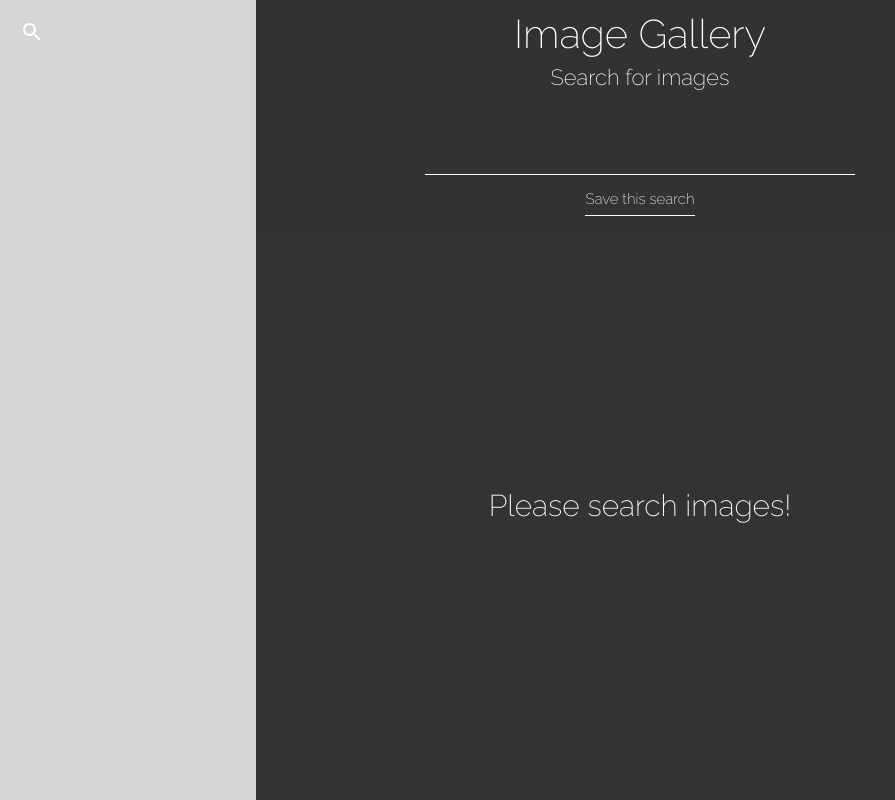
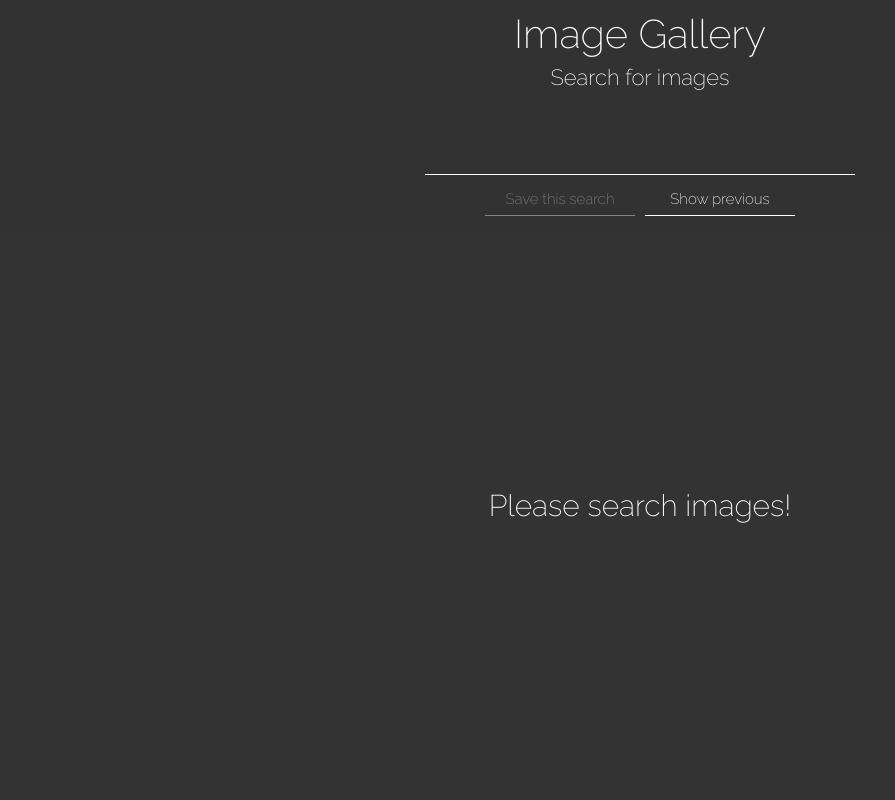
Before and after one commit to yuval-ron/ImageGallery, a React (Create React App) app: page / in a window 1280 px wide. Shown: the whole page, without its empty margins (0-895 px from the left). Built offline with nearby package versions, Linux system fonts and the light colour scheme.

Commit message:
Add design to side bar and indicate of no more images to load

```diff
--- a/src/App.css
+++ b/src/App.css
@@ -27,18 +27,36 @@ body {
   font-size: 22px;
 }
 
-.save-search-button, .save-loading-message, .save-success-message {
+.search-controls {
+  display: flex;
+  justify-content: center;
+  align-items: center;
+  flex-wrap: wrap;
+}
+
+.save-search-button,
+.save-loading-message,
+.save-success-message,
+.show-history-search-button {
   font-size: 15px;
-  margin-top: 15px;
   cursor: pointer;
   text-align: center;
   border-bottom: 1px solid white;
-  width: 110px;
+  width: 150px;
   transition: width 0.3s ease-in-out;
+  margin: 5px;
+  margin-top: 15px;
 }
 
-.save-search-button:hover {
-  width: 140px;
+.disabled {
+  opacity: 0.4;
+  pointer-events: none;
+}
+.save-success-message,
+.save-loading-message,
+.save-search-button:hover,
+.show-history-search-button:hover {
+  width: 190px;
 }
 
 .search-input {
@@ -70,20 +88,36 @@ body {
 .previous-search-item {
   display: flex;
   justify-content: space-between;
-  margin: 10px;
+  padding: 10px;
   cursor: pointer;
+  font-size: 18px;
+}
+
+.previous-search-item.selected {
+  background-color: #aaa;
 }
 
 .previous-search-item:hover {
-  color: red;
+  color: white;
+  background-color: #333;
 }
 
-.search, .union-search, .intersection-search {
+.previous-search-item.selected:hover {
+  color: white;
+  background-color: #555;
+}
+
+.search-button {
   background: #eee;
-  width: 80%;
-  margin: 10px;
+  width: 200px;
+  margin: 20px auto;
   text-align: center;
   cursor: pointer;
+  transition: width 0.3s ease-in-out;
+}
+
+.search-button:hover {
+  width: 240px;
 }
 
 .previous-search-checkbox {
@@ -127,6 +161,11 @@ body {
   padding: 50px;
 }
 
+.no-more-results {
+  width: 100%;
+  text-align: center;
+}
+
 .loading-message {
   animation: loading 1s infinite;
 }
@@ -141,8 +180,31 @@ body {
   bottom: 0;
   left: 0;
   z-index: 10;
-  width: 20%;
+  width: 300px;
   background: rgba(255, 255, 255, 0.8);
+  transform: translateX(-300px);
+  transition: transform 0.5s ease-in-out;
+}
+
+.previous-search-side-bar.visible {
+  transform: translateX(0px);
+}
+/*
+.previous-searches-list {
+  overflow-y: auto;
+}*/
+
+.previous-search-controls {
+  position: absolute;
+  bottom: 50px;
+  right: 20px;
+  left: 20px;
+  background-color: rgba(0, 0, 0, 0.4);
+}
+
+.no-prev-searches {
+  padding: 20px;
+  text-align: center;
 }
 
 @keyframes fade-in {
--- a/src/App.js
+++ b/src/App.js
@@ -4,17 +4,21 @@ import {debounce} from 'lodash'
 import Search from './Search.js'
 import PreviousSearches from './PreviousSearches.js'
 import {composeImageUrl, composeSearchTextAsTags} from './Utils.js'
-import {searchImages, loadMoreImages, saveSearch, showTypingMessage} from './modules/actions.js'
+import {searchImages, loadMoreImages, saveSearch, showTypingMessage, togglePreviousSearches} from './modules/actions.js'
 import './App.css'
 
 class App extends Component {
   state = {
-    searchText: ''
+    searchText: '',
+    isInfiniteScrollingEnded: false
   }
 
   componentDidMount() {
-    this.imagesContainerRef.onscroll = () => {
-      if ((this.imagesContainerRef.scrollTop + this.imagesContainerRef.offsetHeight) === this.imagesContainerRef.scrollHeight) {
+    this.imagesContainerRef.onscroll = (e) => {
+      const isScrollEnded = (this.imagesContainerRef.scrollTop + this.imagesContainerRef.offsetHeight) === this.imagesContainerRef.scrollHeight
+      const isScrollExist = this.imagesContainerRef.scrollHeight > this.imagesContainerRef.offsetHeight
+
+      if (isScrollExist && isScrollEnded) {
         this.loadMoreImages()
       }
     }
@@ -28,7 +32,7 @@ class App extends Component {
       loadMoreImages(searchText, currentPage + 1)
     }
     else {
-      console.log("its the enddddd")
+      this.setState({isInfiniteScrollingEnded: true})
     }
   }
 
@@ -37,7 +41,10 @@ class App extends Component {
     const searchText = composeSearchTextAsTags(searchValue)
     const searchModeToDisplay = searchMode ? ` - (${searchMode === 'any' ? 'OR' : 'AND'})` : ''
 
-    this.setState({searchText: `${searchText}${searchModeToDisplay}`})
+    this.setState({
+      searchText: `${searchText}${searchModeToDisplay}`,
+      isInfiniteScrollingEnded: false
+    })
     if (shouldShowTypingMessage) {
       showTypingMessage()
     }
@@ -73,7 +80,8 @@ class App extends Component {
   }
 
   render() {
-    const {isSearchSaveLoading, shouldShowSuccessMessage} = this.props
+    const {isSearchSaveLoading, shouldShowSuccessMessage, togglePreviousSearches, isPreviousSearchesVisible} = this.props
+    const {isInfiniteScrollingEnded} = this.state
     return (
       <div className="App">
         <div className="image-gallery">
@@ -83,12 +91,17 @@ class App extends Component {
             isSearchSaveLoading={isSearchSaveLoading}
             shouldShowSuccessMessage={shouldShowSuccessMessage}
             searchText={this.state.searchText}
+            togglePreviousSearches={togglePreviousSearches}
+            isPreviousSearchesVisible={isPreviousSearchesVisible}
           />
           <div className="images-container" ref={this.setImageContainerRef}>
             {this.renderImagesContainerContent()}
+            {isInfiniteScrollingEnded &&
+              <div className="no-more-results message">No more images to show</div>
+            }
           </div>
         </div>
-        <PreviousSearches searchImages={this.searchImages} />
+        <PreviousSearches searchImages={this.searchImages} isVisible={isPreviousSearchesVisible} />
       </div>
     )
   }
@@ -100,11 +113,12 @@ const mapStateToProps = state => ({
   totalPages: state.imagesData.totalPages,
   isLoadingNewImages: state.imagesData.isLoadingNewImages,
   isSearchSaveLoading: state.imagesData.isSearchSaveLoading,
+  isPreviousSearchesVisible: state.imagesData.isPreviousSearchesVisible,
   shouldShowSuccessMessage: state.imagesData.shouldShowSuccessMessage,
   isTypingMessageVisible: state.imagesData.isTypingMessageVisible
 })
 
-const mapDispatchToProps = {searchImages, loadMoreImages, saveSearch, showTypingMessage}
+const mapDispatchToProps = {searchImages, loadMoreImages, saveSearch, showTypingMessage, togglePreviousSearches}
 
 export default connect(mapStateToProps, mapDispatchToProps)(App)
 
@@ -122,5 +136,6 @@ const ImagesCollection = ({images, searchText, isTypingMessageVisible}) => {
       const url = composeImageUrl(image)
       return (<img key={image.id} alt="" className="image-item" src={url} />)
     })
+
   }
 }
--- a/src/PreviousSearches.js
+++ b/src/PreviousSearches.js
@@ -13,18 +13,18 @@ class PreviousSearches extends Component {
     loadPreviousSearches()
   }
 
-  onPreviousSearchSelect = (e) => {
+  onPreviousSearchSelect = (searchValue, isSelected) => {
     const {selectedPreviousItems} = this.state
 
-    if (e.target.checked) {
+    if (isSelected) {
       this.setState({
         selectedPreviousItems: [
           ...selectedPreviousItems,
-          e.target.id
+          searchValue
         ]
       })
     } else {
-      const searchToDeleteIndex = selectedPreviousItems.indexOf(e.target.id)
+      const searchToDeleteIndex = selectedPreviousItems.indexOf(searchValue)
       const selectedPreviousItemsAfterDelete = [...selectedPreviousItems]
 
       selectedPreviousItemsAfterDelete.splice(searchToDeleteIndex, 1)
@@ -45,11 +45,11 @@ class PreviousSearches extends Component {
   }
 
   render() {
-    const {previousSearches} = this.props
+    const {previousSearches, isVisible} = this.props
     const {selectedPreviousItems} = this.state
 
     return (
-      <div className="previous-search-side-bar">
+      <div className={`previous-search-side-bar ${isVisible ? 'visible' : ''}`}>
         <div className="search-options-container">
           <SearchOptionsButtons
             selectedPreviousItems={selectedPreviousItems}
@@ -61,6 +61,7 @@ class PreviousSearches extends Component {
         <div className="previous-searches-list">
           {previousSearches &&
             <PreviousSearchesList
+              selectedPreviousItems={selectedPreviousItems}
               onPreviousSearchSelect={this.onPreviousSearchSelect}
               previousSearches={previousSearches}
             />
@@ -79,25 +80,28 @@ const mapDispatchToProps = {loadPreviousSearches}
 
 export default connect(mapStateToProps, mapDispatchToProps)(PreviousSearches)
 
-const PreviousSearchesList = ({previousSearches, onPreviousSearchSelect}) => {
-  return previousSearches.map((searchValue, index) => {
+const PreviousSearchesList = ({previousSearches, onPreviousSearchSelect, selectedPreviousItems}) => {
+  if (previousSearches.length === 0) {
+    return <div className="no-prev-searches">No previous searches yet</div>
+  }
+
+  return Object.keys(previousSearches).map((searchValue, index) => {
     return <PreviousSearchesListItem
              key={`searches-list-item-${index}`}
+             isSelected={selectedPreviousItems.includes(searchValue)}
              searchValue={searchValue}
              onPreviousSearchSelect={onPreviousSearchSelect}
            />
   })
 }
 
-const PreviousSearchesListItem = ({searchValue, onPreviousSearchSelect}) => {
+const PreviousSearchesListItem = ({searchValue, onPreviousSearchSelect, isSelected}) => {
   return (
-    <div className="previous-search-item">
-      <div className="previous-search-label">{searchValue}</div>
-      <input
-       type="checkbox"
-       id={searchValue}
-       className="previous-search-checkbox"
-       onChange={onPreviousSearchSelect} />
+    <div
+     className={`previous-search-item ${isSelected ? 'selected' : ''}`}
+     onClick={() => onPreviousSearchSelect(searchValue, !isSelected)}
+    >
+      <div className="previous-search-label" >{searchValue}</div>
     </div>
   )
 }
@@ -106,12 +110,16 @@ const SearchOptionsButtons = ({selectedPreviousItems, onSingleSearchClick, onUni
   const numberOfSelectedPreviousItemsToSearch = Object.keys(selectedPreviousItems).length
 
   if (numberOfSelectedPreviousItemsToSearch === 1) {
-    return <div className="search" onClick={onSingleSearchClick}>Search</div>
+    return (
+      <div className="previous-search-controls" onClick={onSingleSearchClick}>
+        <div className="search-button">Search</div>
+      </div>
+    )
   } else if (numberOfSelectedPreviousItemsToSearch > 1) {
     return (
-      <div className="multi-search-container">
-        <div className="union-search" onClick={onUnionSearchClick}>Search - "OR"</div>
-        <div className="intersection-search" onClick={onIntersectionSearchClick}>Search - "AND"</div>
+      <div className="previous-search-controls">
+        <div className="search-button" onClick={onUnionSearchClick}>Search - "OR"</div>
+        <div className="search-button" onClick={onIntersectionSearchClick}>Search - "AND"</div>
       </div>
     )
   }
--- a/src/Search.js
+++ b/src/Search.js
@@ -1,5 +1,4 @@
 import React, {Component} from 'react'
-import AccessAlarmIcon from '@material-ui/icons/Search'
 
 export default class Search extends Component {
   handleChangeText = (e) => {
@@ -11,33 +10,53 @@ export default class Search extends Component {
   }
 
   handleSaveSearch = () => {
-    const {saveSearch} = this.props
+    const {saveSearch, searchText} = this.props
+
+    if (searchText === '') {
+      return
+    }
 
     saveSearch()
   }
 
   renderSaveSearchContent = () => {
-    const {isSearchSaveLoading, shouldShowSuccessMessage} = this.props
+    const {isSearchSaveLoading, shouldShowSuccessMessage, searchText} = this.props
     if (isSearchSaveLoading) {
       return <div className="title save-loading-message">saving...</div>
     } else if (shouldShowSuccessMessage) {
       return <div className="title save-success-message">search saved Successfully!</div>
     }
 
-    return <div className="title save-search-button" onClick={this.handleSaveSearch}>Save this search</div>
+    return <div
+            className={`title save-search-button ${searchText === '' ? 'disabled' : ''}`}
+            onClick={this.handleSaveSearch}
+           >
+            Save this search
+           </div>
+  }
+
+  handleShowHistory = () => {
+    const {togglePreviousSearches} = this.props
+
+    togglePreviousSearches()
   }
 
   render() {
-    const {searchText} = this.props
+    const {searchText, isPreviousSearchesVisible} = this.props
+    const togglePreviousSearchesButtonText = `${isPreviousSearchesVisible ? 'Hide' : 'Show'} previous`
 
     return (
       <div>
         <div className="search-container">
-          <AccessAlarmIcon className="previous-search-button" />
           <div className="title">Image Gallery</div>
           <div className="title sub-title">Search for images</div>
           <input type="text" className="search-input" value={searchText} onChange={this.handleChangeText}></input>
-          {this.renderSaveSearchContent()}
+          <div className="search-controls">
+            {this.renderSaveSearchContent()}
+            <div className="title show-history-search-button" onClick={this.handleShowHistory}>
+              {togglePreviousSearchesButtonText}
+            </div>
+          </div>
         </div>
       </div>
     )
--- a/src/Utils.js
+++ b/src/Utils.js
@@ -6,7 +6,7 @@ export const composeSearchTextAsTags = (tags) => {
   return tags
 }
 
-export const loadImages = (tags, searchMode='any', page=1) => {
+export const loadImages = (tags, {searchMode='any', page=1}) => {
   const urlForSearch = `https://api.flickr.com/services/rest/?method=flickr.photos.search&safe_search=1&format=json&nojsoncallback=1&api_key=bac9f1ccfd854f27894fd47c4f01b1e8&content_type=1&is_getty=1&tags=${tags}&tag_mode=${searchMode}&page=${page}`
 
   return fetch(urlForSearch)
--- a/src/modules/imagesReducer.js
+++ b/src/modules/imagesReducer.js
@@ -6,6 +6,7 @@ const initialState = {
   isSearchSaveLoading: false,
   shouldShowSuccessMessage: false,
   isTypingMessageVisible: false,
+  isPreviousSearchesVisible: false,
   previousSearches: []
 }
 
@@ -66,10 +67,10 @@ export default (state = initialState, {type, payload}) => {
         ...state,
         isSearchSaveLoading: false,
         shouldShowSuccessMessage: true,
-        previousSearches: [
+        previousSearches: {
           ...state.previousSearches,
-          payload.searchText
-        ]
+          [payload.searchText]: ''
+        }
       }
     }
     case 'IMAGES@HIDE_SAVE_SUCCESS_MESSAGE': {
@@ -84,6 +85,12 @@ export default (state = initialState, {type, payload}) => {
         previousSearches: payload.previousSearches
       }
     }
+    case 'IMAGES@TOGGLE_PREVIOUS_SEARCHES': {
+      return {
+        ...state,
+        isPreviousSearchesVisible: !state.isPreviousSearchesVisible
+      }
+    }
     default:
       return state
   }
```
Also changed, not shown: src/modules/actions.js (+9 -5 lines).
